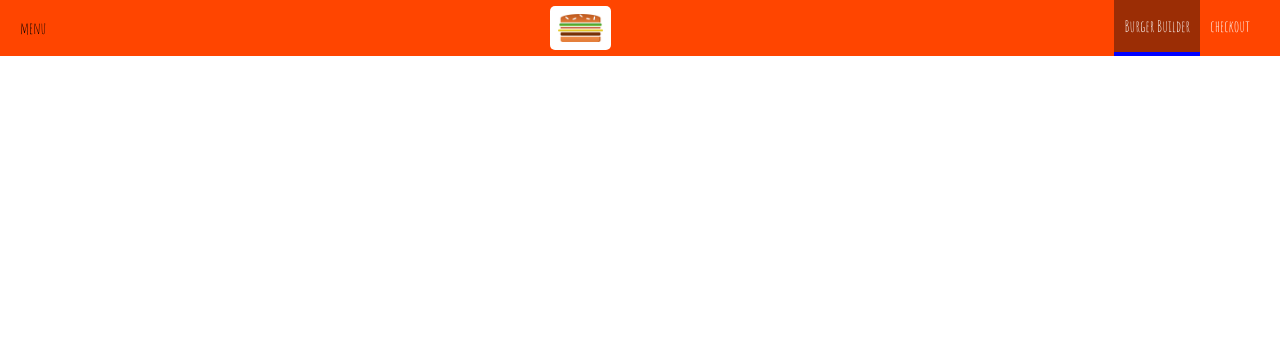
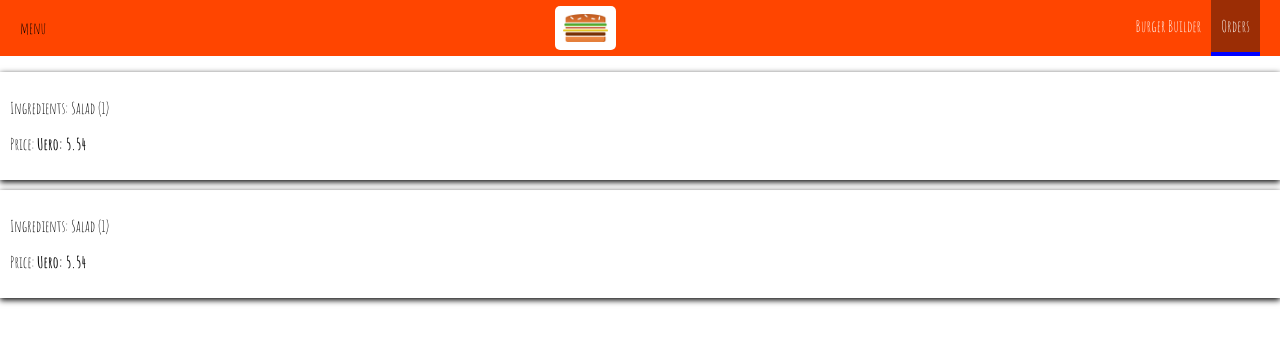
Before and after one commit to CarloMeloni/project4practice, a React app: page /orders in a window 1280 px wide. Shown: the top 344 px of the page. Built offline with nearby package versions, Linux system fonts and the light colour scheme.

Commit message:
Implementing orders container

```diff
--- a/src/App.js
+++ b/src/App.js
@@ -3,6 +3,7 @@
 import Layout from "./containers/Layout/layout";
 import BurgerBuilder from "./containers/BurgerBuilder/BurgerBuilder";
 import Checkout from "./containers/Checkout/Checkout";
+import Orders from "./containers/Orders/Orders";
 
 class App extends Component {
   render() {
@@ -11,6 +12,7 @@
         <Layout>
           <Switch>
             <Route path="/checkout" component={Checkout} />
+            <Route path="/orders" component={Orders} />
             <Route path="/" exact component={BurgerBuilder} />
           </Switch>
         </Layout>
--- a/src/components/Navigation/NavigationItems/NavigationItem/NavigationItem.js
+++ b/src/components/Navigation/NavigationItems/NavigationItem/NavigationItem.js
@@ -1,13 +1,18 @@
 import React from "react";
+import { NavLink } from "react-router-dom";
 
 import classes from "./NavigationItem.css";
 
 const NavigationItem = (props) => {
   return (
     <li className={classes.NavigationItem}>
-      <a href={props.link} className={props.active ? classes.active : null}>
+      <NavLink
+        to={props.link}
+        exact={props.exact}
+        activeClassName={classes.active}
+      >
         {props.children}
-      </a>
+      </NavLink>
     </li>
   );
 };
--- a/src/components/Navigation/NavigationItems/NavigationItems.js
+++ b/src/components/Navigation/NavigationItems/NavigationItems.js
@@ -5,10 +5,10 @@
 const NavigationItems = () => {
   return (
     <ul className={classes.NavigationItems}>
-      <NavigationItem link="/" active>
+      <NavigationItem exact link="/">
         Burger Builder
       </NavigationItem>
-      <NavigationItem link="/">checkout</NavigationItem>
+      <NavigationItem link="/orders">Orders</NavigationItem>
     </ul>
   );
 };
--- /dev/null
+++ b/src/components/Order/Order.css
@@ -0,0 +1,8 @@
+.Order {
+  width: 100%;
+  border: 1 px solid #ccc;
+  box-shadow: 0 2px 6px black;
+  padding: 10px;
+  margin: 10px auto;
+  box-sizing: border-box;
+}
--- /dev/null
+++ b/src/components/Order/Order.js
@@ -0,0 +1,15 @@
+import React from "react";
+import classes from "./Order.css";
+
+const Order = (props) => {
+  return (
+    <div className={classes.Order}>
+      <p>Ingredients: Salad (1)</p>
+      <p>
+        Price: <strong>Uero: 5.54</strong>
+      </p>
+    </div>
+  );
+};
+
+export default Order;
--- a/src/containers/BurgerBuilder/BurgerBuilder.js
+++ b/src/containers/BurgerBuilder/BurgerBuilder.js
@@ -103,30 +103,7 @@
   }
 
   purchaseContinuehandler() {
-    //alert("conituaaa!");
-    // this.setState({ loading: true });
-    // const order = {
-    //   ingredients: this.state.ingredients,
-    //   price: this.state.totalPrice,
-    //   customer: {
-    //     name: "Carlo Meloni",
-    //     address: {
-    //       street: "TestStreet 1a",
-    //       zipCode: "12345",
-    //       country: "Netherlands",
-    //     },
-    //     email: "test@test.com",
-    //   },
-    //   deliveryMethod: "fastest",
-    // };
-    // axios
-    //   .post("/orders.json", order)
-    //   .then((response) => {
-    //     this.setState({ loading: false, purchasing: false });
-    //   })
-    //   .catch((error) => {
-    //     this.setState({ loading: false, purchasing: false });
-    //   });
+
     const queryParams = [];
     for (let i in this.state.ingredients) {
       queryParams.push(
@@ -135,6 +112,7 @@
           encodeURIComponent(this.state.ingredients[i])
       );
     }
+    queryParams.push('price=' + this.state.totalPrice)
     const queryString = queryParams.join("&");
     this.props.history.push({
       pathname: "./checkout",
--- a/src/containers/Checkout/Checkout.js
+++ b/src/containers/Checkout/Checkout.js
@@ -6,21 +6,22 @@
 
 class Checkout extends Component {
   state = {
-    ingredients: {
-      salad: 1,
-      meat: 1,
-      bacon: 1,
-      cheese: 1,
-    },
+    ingredients: null,
+    price: 0,
   };
-  componentDidMount() {
+  componentWillMount() {
     const query = new URLSearchParams(this.props.location.search);
     const ingredients = {};
+    let price = 0;
     for (let param of query.entries()) {
       //['salad', '1']
-      ingredients[param[0]] = +param[1];
+      if (param[0] === "price") {
+        price = param[1];
+      } else {
+        ingredients[param[0]] = +param[1];
+      }
     }
-    this.setState({ ingredients: ingredients });
+    this.setState({ ingredients: ingredients, totalPrice: price });
   }
 
   onCheckoutCancelledHandler = () => {
@@ -40,7 +41,13 @@
         />
         <Route
           path={this.props.match.path + "/contact-data"}
-          component={ContactData}
+          render={(props) => (
+            <ContactData
+              ingredients={this.state.ingredients}
+              price={this.state.totalPrice}
+              {...props}
+            />
+          )}
         />
       </div>
     );
--- a/src/containers/Checkout/ContactData/ContactData.js
+++ b/src/containers/Checkout/ContactData/ContactData.js
@@ -1,6 +1,8 @@
 import React, { Component } from "react";
+import axios from "../../../axios-orders";
 
 import Button from "../../../components/UI/Button/Button";
+import Spinner from "../../../components/UI/Spinner /Spinner";
 import classes from "./ContactData.css";
 
 class ContactData extends Component {
@@ -11,11 +13,39 @@
       street: "",
       postCode: "",
     },
+    loading: false,
   };
+
+  orderHandler = (event) => {
+    event.preventDefault();
+    this.setState({ loading: true });
+    const order = {
+      ingredients: this.props.ingredients,
+      price: this.props.price,
+      customer: {
+        name: "Carlo Meloni",
+        address: {
+          street: "TestStreet 1a",
+          zipCode: "12345",
+          country: "Netherlands",
+        },
+        email: "test@test.com",
+      },
+      deliveryMethod: "fastest",
+    };
+    axios
+      .post("/orders.json", order)
+      .then((response) => {
+        this.setState({ loading: false });
+        this.props.history.push("/");
+      })
+      .catch((error) => {
+        this.setState({ loading: false });
+      });
+  };
+
   render() {
-    return (
-      <div className={classes.ContactData}>
-        <h4>Enter your contact data</h4>
+    let form = (
       <form>
         <input
           className={classes.Input}
@@ -41,8 +71,18 @@
           name="postCode"
           placeholder="Your Post code"
         />
-          <Button btnType="Success">ORDER</Button>
+        <Button clicked={this.orderHandler} btnType="Success">
+          ORDER
+        </Button>
       </form>
+    );
+    if (this.state.loading) {
+      form = <Spinner />;
+    }
+    return (
+      <div className={classes.ContactData}>
+        <h4>Enter your contact data</h4>
+        {form}
       </div>
     );
   }
--- /dev/null
+++ b/src/containers/Orders/Orders.js
@@ -0,0 +1,16 @@
+import React, { Component } from "react";
+
+import Order from "../../components/Order/Order";
+
+class Orders extends Component {
+  render() {
+    return (
+      <div>
+        <Order />
+        <Order />
+      </div>
+    );
+  }
+}
+
+export default Orders;
```
Lines whose indentation alone changed are shown as unchanged.
